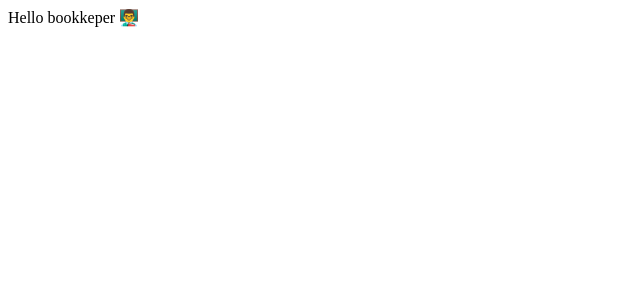
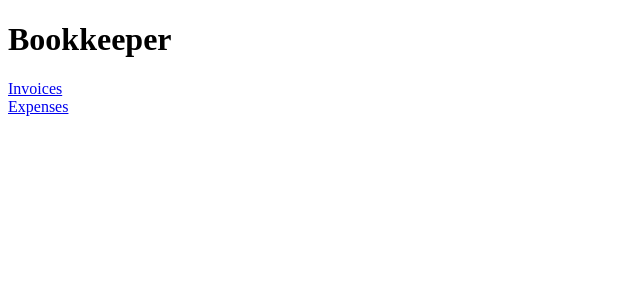
Before and after one commit to Vllaadd/bookkeeper, a JavaScript app: page / in a window 1280 px wide. Shown: the top 300 px of the page, without its empty margins (0-640 px from the left). Built offline with nearby package versions, Linux system fonts and the light colour scheme.

Commit message:
links added

```diff
--- a/src/App.js
+++ b/src/App.js
@@ -1,6 +1,15 @@
+import { Link } from "react-router-dom";
+
 function App() {
   return (
-    <div>Hello bookkeper 👨‍🏫 </div>
+    <div>
+      <h1>Bookkeeper</h1>
+      <nav>
+        <Link to="/invoices">Invoices</Link>
+        <br />
+        <Link to="expenses">Expenses</Link>
+      </nav>
+    </div>
   );
 }
 
```
